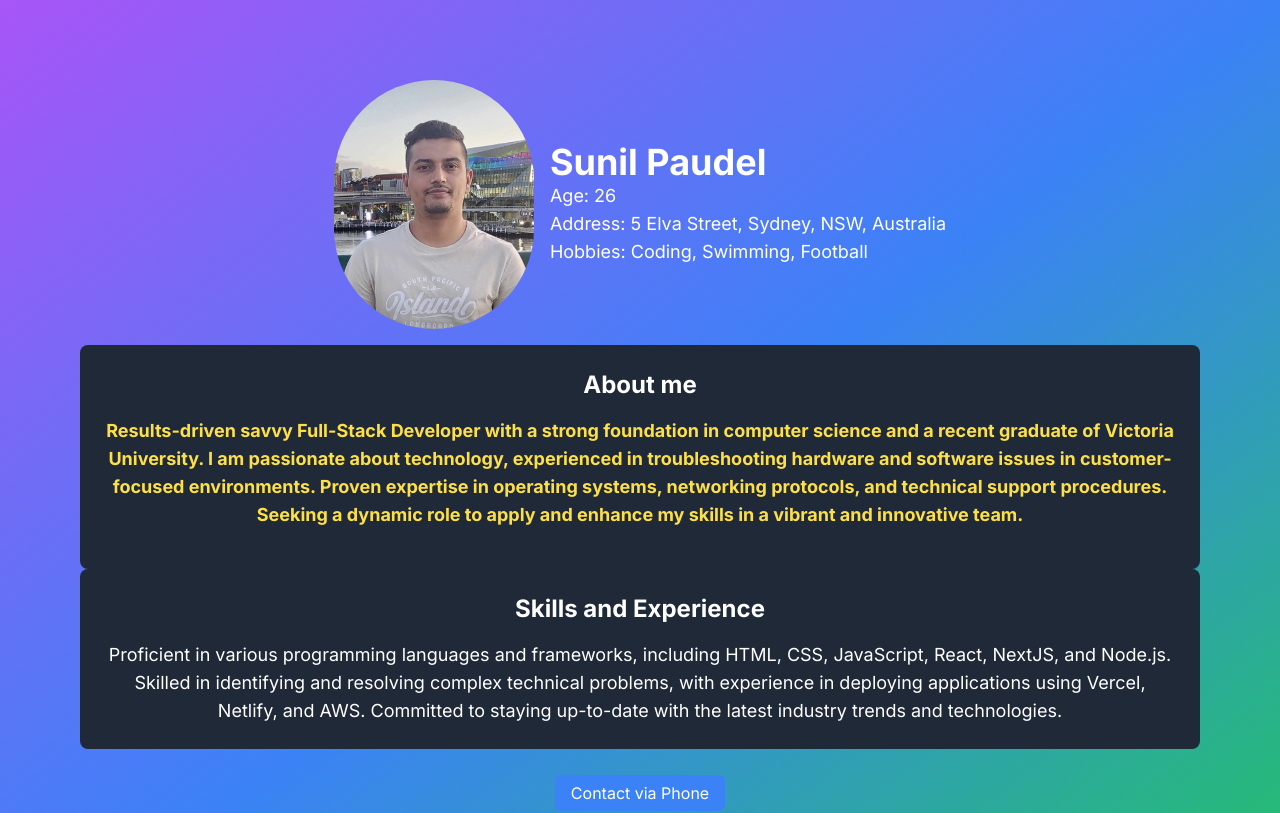
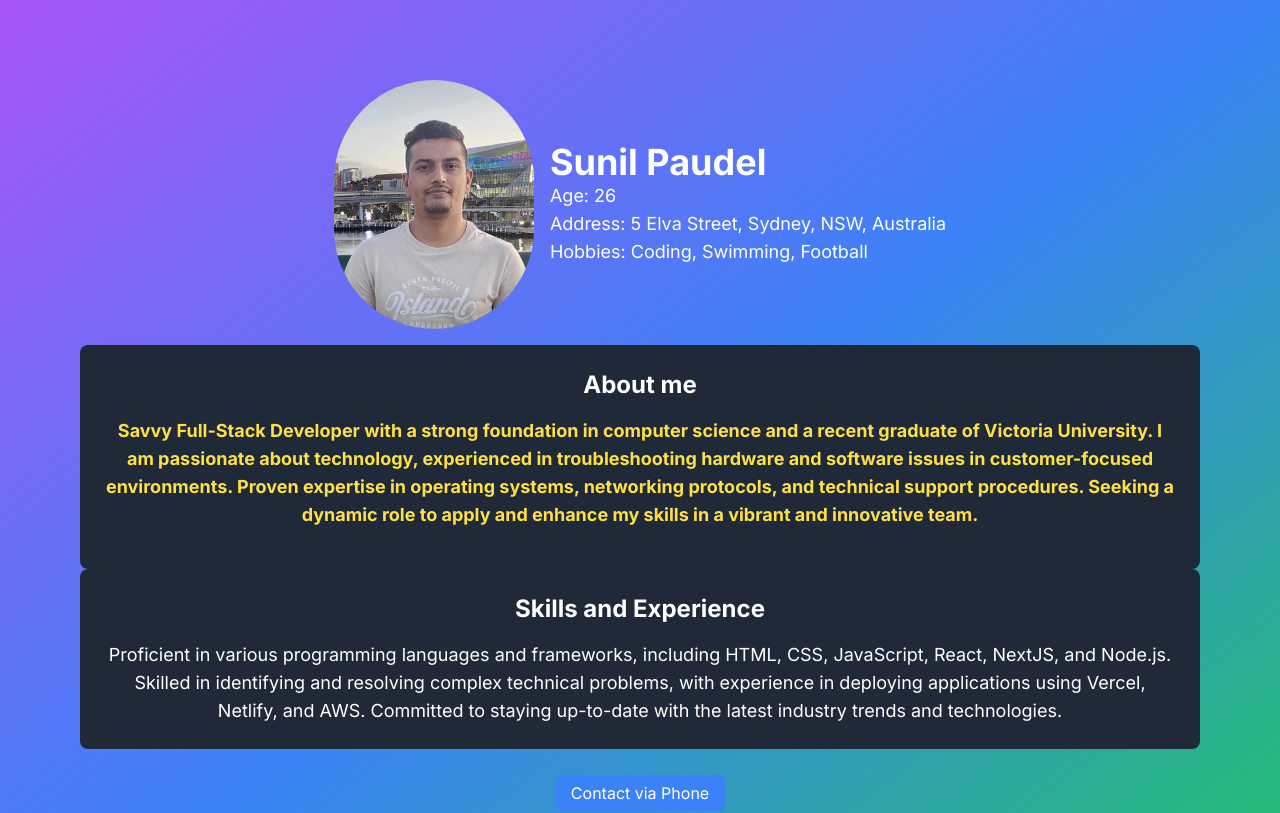
Before and after one commit to Sunil-paudel/sunilresume, a Next.js app: page / in a window 1280 px wide. Shown: the top 813 px of the page. Built offline with nearby package versions, Linux system fonts and the light colour scheme.

Commit message:
Update resume.tsx

```diff
--- a/src/app/resume/resume.tsx
+++ b/src/app/resume/resume.tsx
@@ -35,7 +35,7 @@ const Resume: React.FC = () => {
           <div className="bg-gray-800 p-6 rounded-lg">
             <h2 className="text-2xl font-bold mb-4">About me</h2>
             <p className="text-lg mb-4 font-bold text-yellow-300">
-            Results-driven savvy Full-Stack Developer with a strong foundation in computer science and a recent graduate of Victoria University.
+            Savvy Full-Stack Developer with a strong foundation in computer science and a recent graduate of Victoria University.
           I am passionate about technology, experienced in troubleshooting hardware and software issues in customer-focused environments.
           Proven expertise in operating systems, networking protocols, and technical support procedures.
           Seeking a dynamic role to apply and enhance my skills in a vibrant and innovative team.
```
